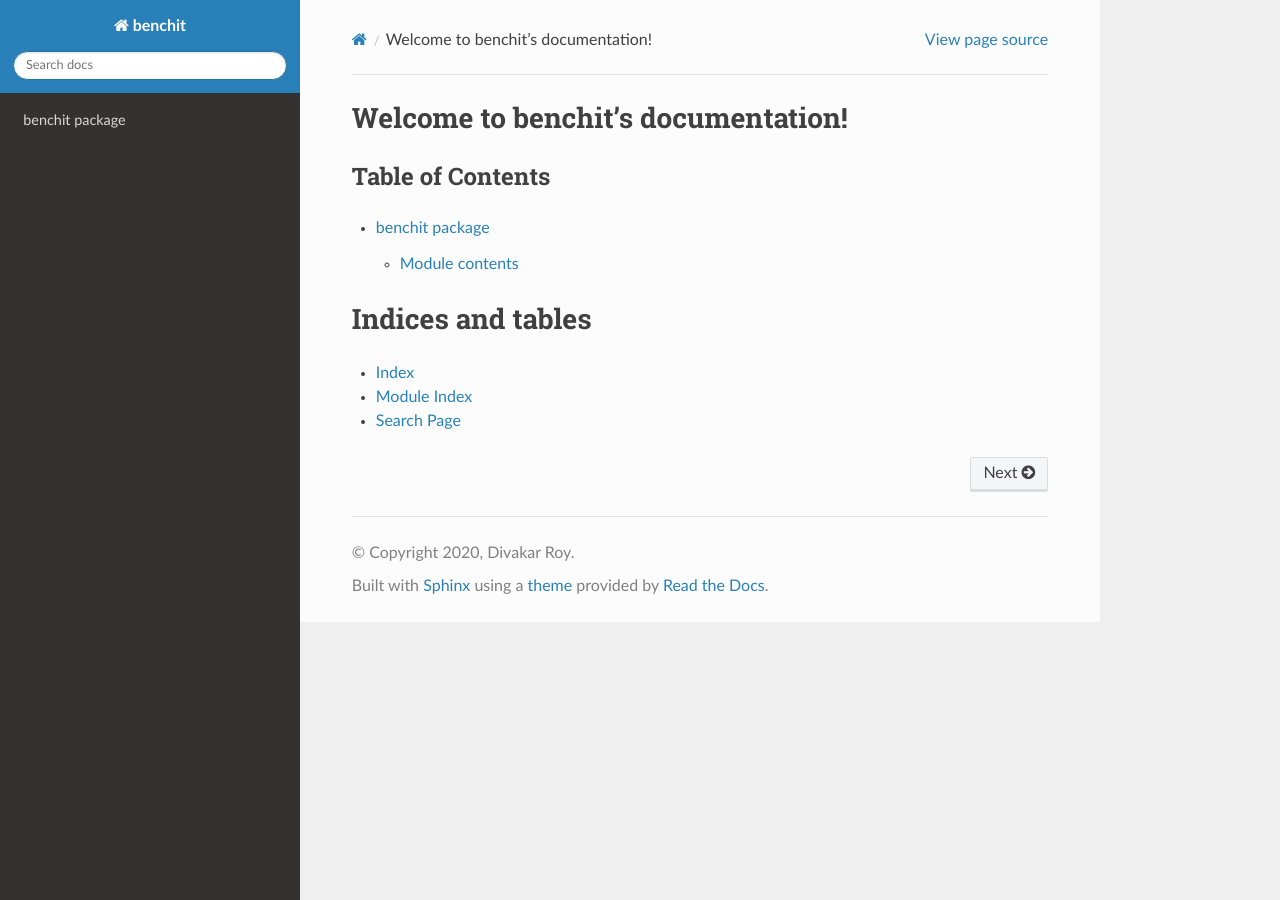
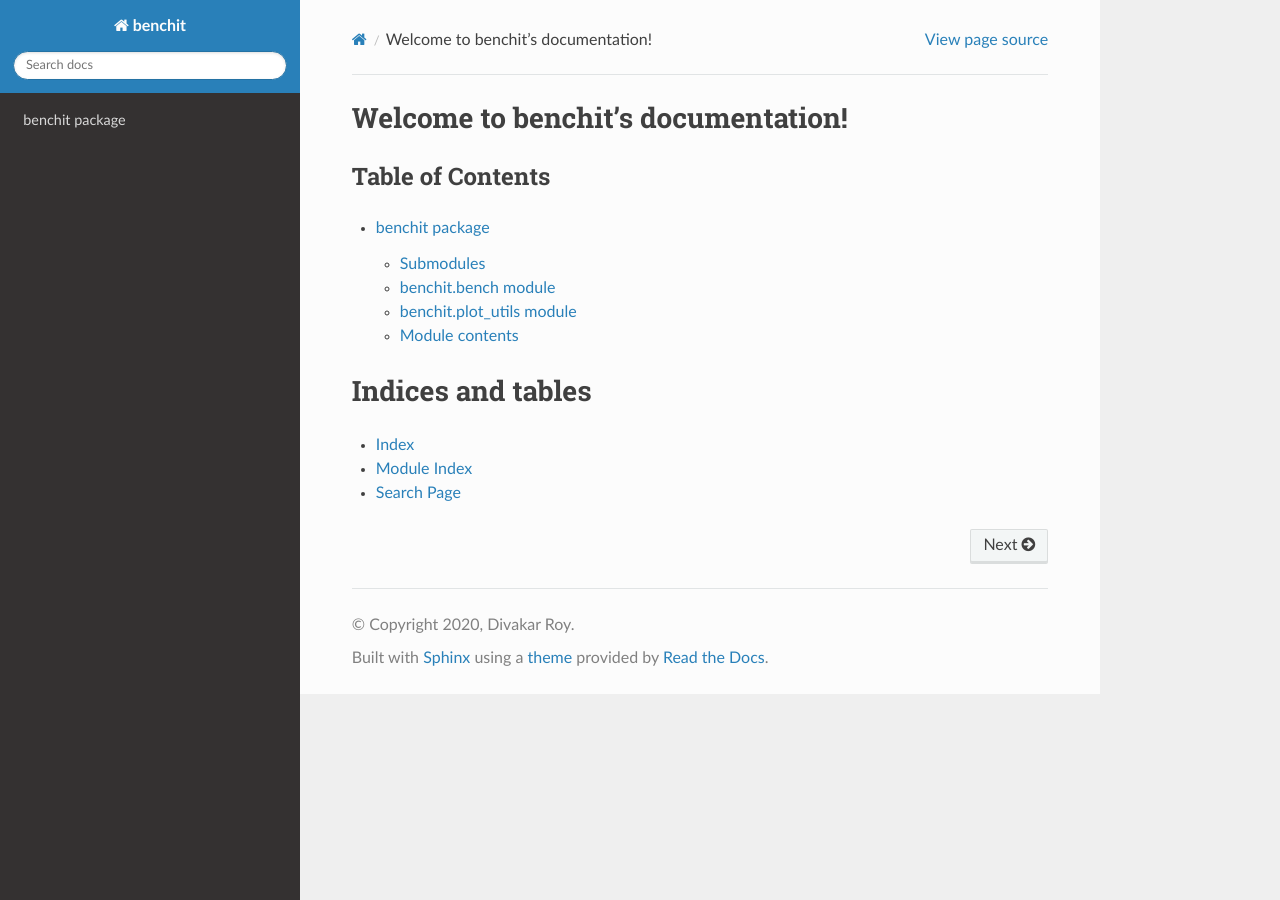
Before and after one commit to droyed/benchit, a Sphinx documentation site: the page built from docs/source/index.rst, in a window 1280 px wide. Built offline with Sphinx 7.4.7 and the Read the Docs theme 2.0.0, drawn with Linux system fonts in a browser that asks for light colours.

Commit message:
fix for apidocs bug

```diff
--- a/docs/source/benchit.rst
+++ b/docs/source/benchit.rst
@@ -1,5 +1,24 @@
 benchit package
 ===============
+
+Submodules
+----------
+
+benchit.bench module
+--------------------
+
+.. automodule:: benchit.bench
+    :members:
+    :undoc-members:
+    :show-inheritance:
+
+benchit.plot\_utils module
+--------------------------
+
+.. automodule:: benchit.plot_utils
+    :members:
+    :undoc-members:
+    :show-inheritance:
 
 
 Module contents
```
